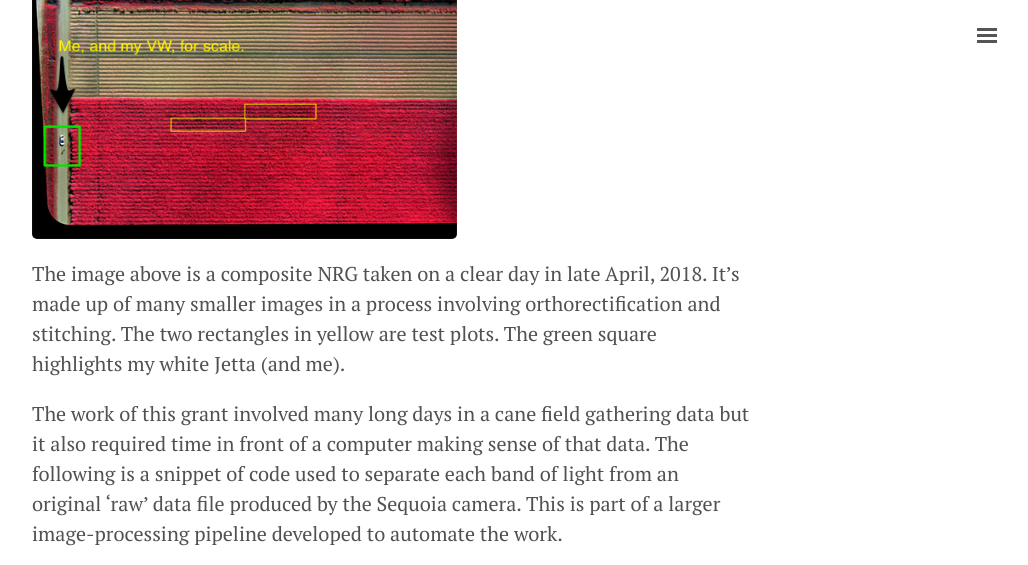
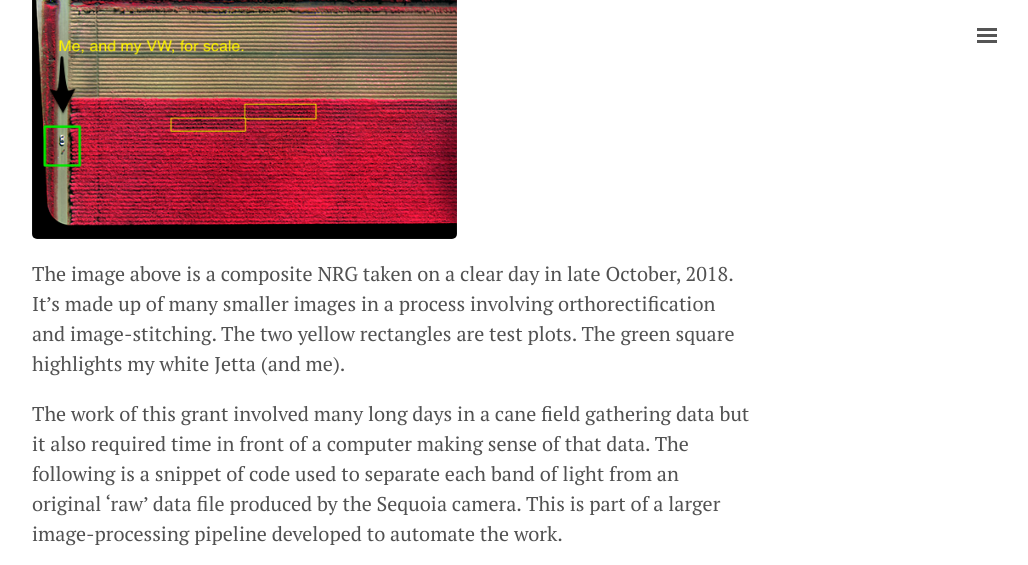
Before and after one commit to geraldmc/geraldmc.github.io, a Jekyll site: the page built from _posts/2019-04-23-predicting-yield-1.md, in a window 1280 px wide and 900 px high, scrolled down 2967 px, cut to the strip 0-565 px from the top of the window. Shown: the whole strip, without its empty margins (248-1276 px from the left). Built offline with Jekyll 4.4.1, drawn with Linux system fonts in a browser that asks for light colours.

```diff
--- a/_posts/2019-04-23-predicting-yield-1.md
+++ b/_posts/2019-04-23-predicting-yield-1.md
@@ -40,7 +40,7 @@ The Sequoia is about the size of a GoPro. It’s a lightweight payload for a con
 
 ![NGR Highlight]({{ site.url }}/assets/NGR-highlight-scale.png){:height="275px" width="425px"}
 
-The image above is a composite NRG taken on a clear day in late April, 2018. It's made up of many smaller images in a process involving orthorectification and stitching. The two rectangles in yellow are test plots. The green square highlights my white Jetta (and me).
+The image above is a composite NRG taken on a clear day in late October, 2018. It's made up of many smaller images in a process involving orthorectification and image-stitching. The two yellow rectangles are test plots. The green square highlights my white Jetta (and me).
 
 The work of this grant involved many long days in a cane field gathering data but it also required time in front of a computer making sense of that data. The following is a snippet of code used to separate each band of light from an original 'raw' data file produced by the Sequoia camera. This is part of a larger image-processing pipeline developed to automate the work.
 <br />
```
